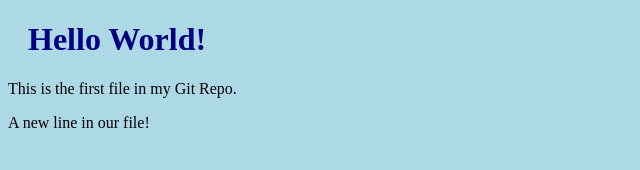
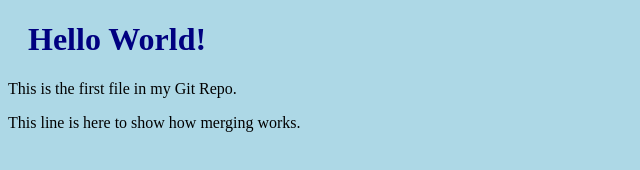
Before and after one commit to VijayalakshmiManivannan/project, a plain HTML site: page index.html in a window 1280 px wide. Shown: the whole page, without its empty margins (0-640 px from the left). Drawn offline with Linux system fonts and the light colour scheme.

Commit message:
updated index.html with emergency fix

```diff
--- a/index.html
+++ b/index.html
@@ -8,7 +8,8 @@
 
 <h1>Hello World!</h1>
 <p>This is the first file in my Git Repo.</p>
-<p>A new line in our file!</p>
+<p>This line is here to show how merging works.</P>
+
 
 </body>
 </html>
```
